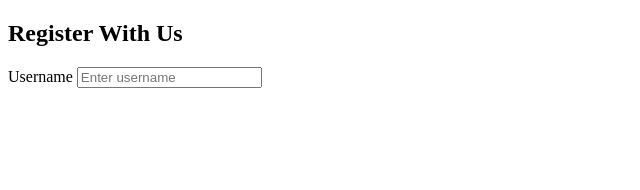
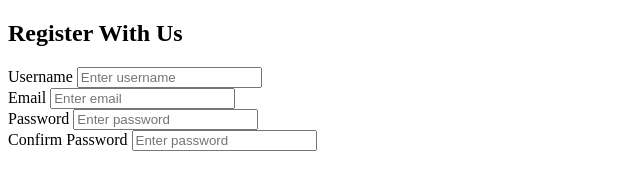
Before and after one commit to techAbhi1461/Form-Validation, a plain HTML site: page index.html in a window 1280 px wide. Shown: the whole page, without its empty margins (0-640 px from the left). Drawn offline with Linux system fonts and the light colour scheme.

Commit message:
Added the form-control for email, password and confirm password

```diff
--- a/index.html
+++ b/index.html
@@ -23,6 +23,24 @@
                 <input type="text" id="username" placeholder="Enter username">
             </div>
             <!-- form-control end -->
+            <!-- form-control start -->
+            <div class="form-control">
+                <label for="email">Email</label>
+                <input type="text" id="email" placeholder="Enter email">
+            </div>
+            <!-- form-control end -->
+            <!-- form-control start -->
+            <div class="form-control">
+                <label for="password">Password</label>
+                <input type="password" id="password" placeholder="Enter password">
+            </div>
+            <!-- form-control end -->
+            <!-- form-control start -->
+            <div class="form-control">
+                <label for="confirm-password">Confirm Password</label>
+                <input type="password" id="confirm-password" placeholder="Enter password">
+            </div>
+            <!-- form-control end -->
         </form>
         <!-- Form end -->
 
```
